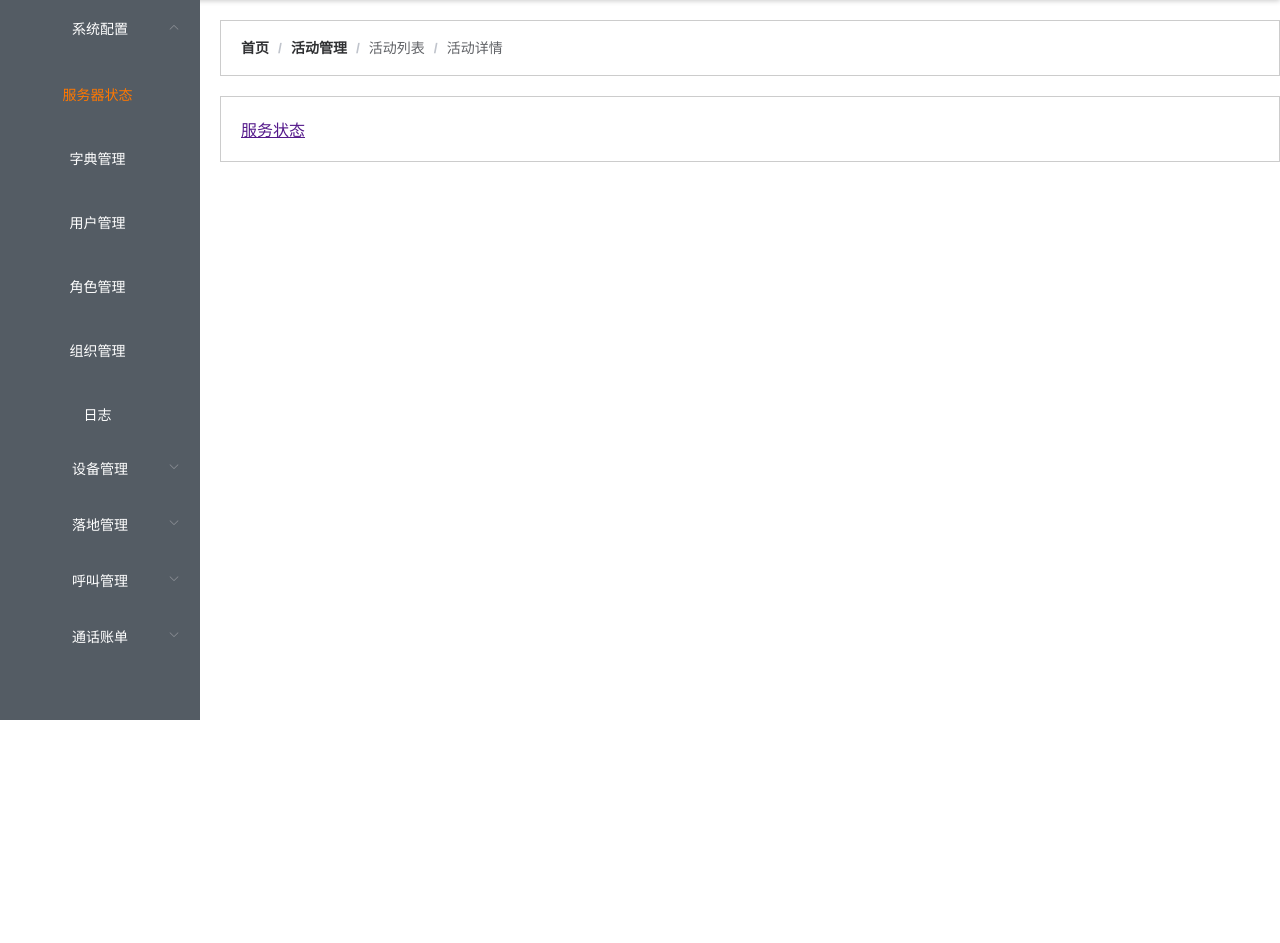
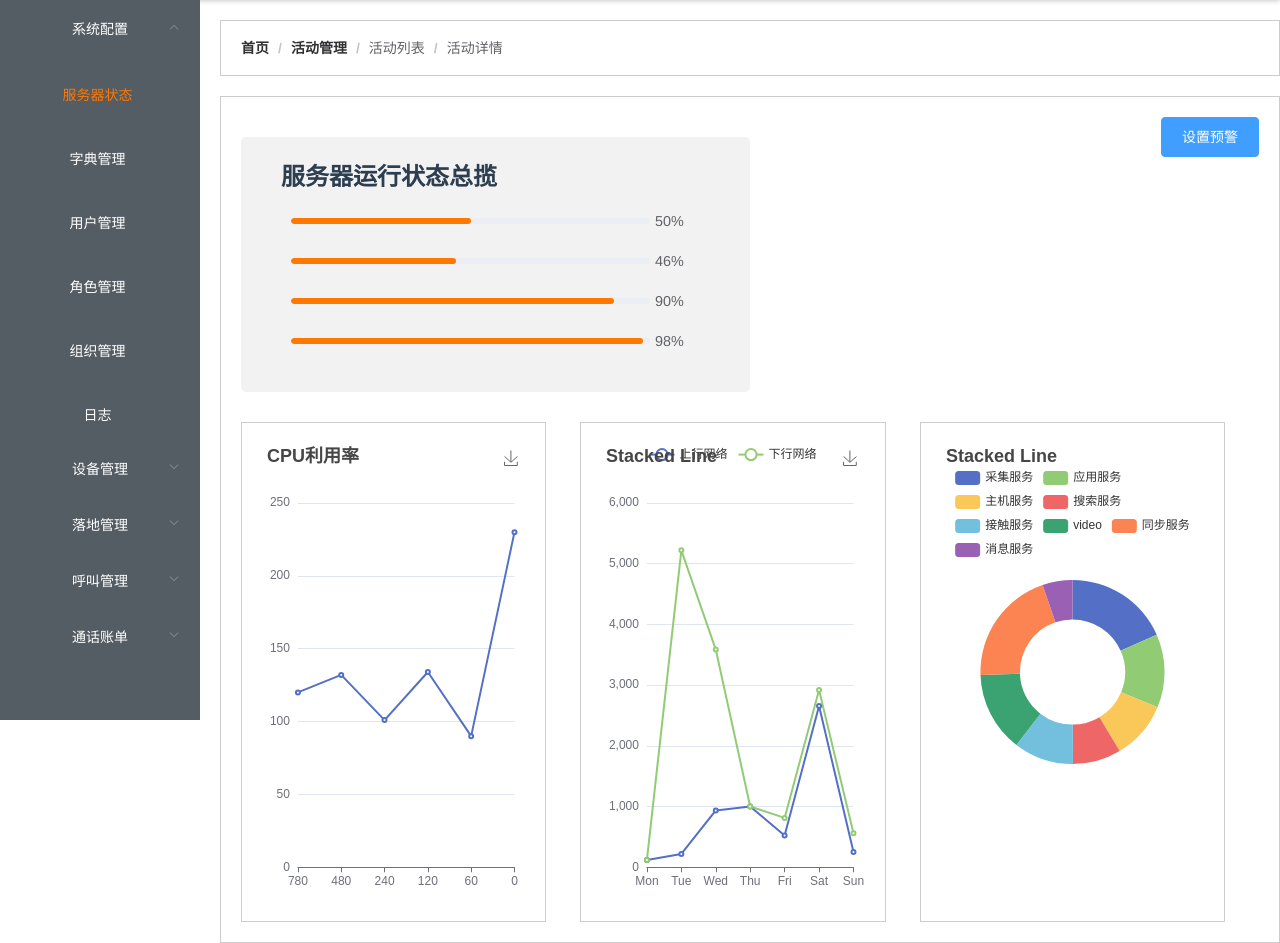
Before and after one commit to 2811267153/electyron-admin, a Vue app: page /layout/serveStarts in a window 1280 px wide. Shown: the part 80-1023 px from the top of the page. Before the commit the page ends 800 px from the top, so only its background shows below. Built offline with nearby package versions, Linux system fonts and the light colour scheme; a small style sheet from the web is missing.

Commit message:
页面整体布完善

```diff
--- a/package.json
+++ b/package.json
@@ -9,6 +9,7 @@
   "dependencies": {
     "axios": "^0.26.1",
     "core-js": "^3.8.3",
+    "echarts": "^5.3.2",
     "element-ui": "^2.15.6",
     "prettier": "^2.6.2",
     "vue": "^2.6.14",
--- a/src/main.js
+++ b/src/main.js
@@ -5,7 +5,11 @@ import store from './store'
 import ElementUI from 'element-ui'
 import 'element-ui/lib/theme-chalk/index.css'
 
+import echarts from 'echarts'
+
+
 Vue.config.productionTip = false
+Vue.prototype.$echarts = echarts;
 Vue.use(ElementUI)
 
 new Vue({
--- a/src/views/layout/manage/record-mange.vue
+++ b/src/views/layout/manage/record-mange.vue
@@ -1,12 +1,108 @@
 <template>
   <!--日志-->
-  <a href="">日志</a>
+  <div id="record">
+    <div class="container">
+      <p class="title">日志</p>
+      <div class="nav-form">
+        <el-form :inline="true" :model="form" class="demo-form-inline">
+          <el-form-item label="账户姓名">
+            <el-input
+                v-model="form.serialNumber"
+                placeholder="审批人"
+            ></el-input>
+          </el-form-item>
+          <el-form-item label="IP">
+            <el-input v-model="form.deviceName" placeholder="审批人"></el-input>
+          </el-form-item>
+          <el-form-item label="时间">
+            <el-select v-model="form.stauts" placeholder="请选择">
+              <el-option
+                  v-for="item in stautsData"
+                  :key="item.value"
+                  :label="item.label"
+                  :value="item.value"
+              >
+              </el-option>
+            </el-select>
+          </el-form-item>
+          <el-form-item>
+            <el-button type="primary" @click="">查询</el-button>
+          </el-form-item>
+        </el-form>
+      </div>
+    </div>
+
+    <el-table
+        :data="tableData"
+        style="width: 100%">
+      <el-table-column
+          prop="date"
+          label="日期"
+          width="180">
+      </el-table-column>
+      <el-table-column
+          prop="name"
+          label="姓名"
+          width="180">
+      </el-table-column>
+      <el-table-column
+          prop="address"
+          label="地址">
+      </el-table-column>
+    </el-table>
+  </div>
 </template>
 
 <script>
 export default {
-  name: 'record-mange'
+  name: 'record-mange',
+  data(){
+    return {
+      form: {
+      },
+      tableData: [{
+        date: '2016-05-02',
+        name: '王小虎',
+        address: '上海市普陀区金沙江路 1518 弄'
+      }, {
+        date: '2016-05-04',
+        name: '王小虎',
+        address: '上海市普陀区金沙江路 1517 弄'
+      }, {
+        date: '2016-05-01',
+        name: '王小虎',
+        address: '上海市普陀区金沙江路 1519 弄'
+      }, {
+        date: '2016-05-03',
+        name: '王小虎',
+        address: '上海市普陀区金沙江路 1516 弄'
+      }]
+    }
+  }
 }
 </script>
 
-<style scoped></style>
+<style scoped>
+/*#record {*/
+/*  display: flex;*/
+/*  justify-content: space-between;*/
+/*}*/
+
+.container {
+  flex: 1;
+  border: 1px solid #ccc;
+  margin: 0 20px 20px;
+}
+.container p {
+  background-color: #f2f2f2;
+  padding: 10px 15px;
+}
+
+.nav-form {
+
+  margin: 15px;
+  display: flex;
+  justify-content: space-between;
+}
+
+</style>
--- a/src/views/layout/manage/serveStauts.vue
+++ b/src/views/layout/manage/serveStauts.vue
@@ -1,11 +1,224 @@
 <template>
-  <a href="">服务状态</a>
+  <div id="serve-stauts">
+    <div class="overview">
+      <div class="overview-l">
+        <h2>服务器运行状态总揽</h2>
+        <el-progress class="percentage" :percentage="item" v-for="item in percentage" :color="customColor"></el-progress>
+      </div>
+      <div>
+        <el-button type="primary">设置预警</el-button>
+      </div>
+    </div>
+
+    <el-dialog title="设置预警" :visible.sync="dialogFormVisible">
+      <el-form :model="form" class="form">
+        <el-form-item label="CPU" :label-width="formLabelWidth">
+          <el-input v-model="form.cpu" autocomplete ="off"></el-input>
+        </el-form-item>
+        <el-form-item label="内存" :label-width="formLabelWidth">
+          <el-input v-model="form.ram" autocomplete="off"></el-input>
+        </el-form-item>
+        <el-form-item label="网络" :label-width="formLabelWidth">
+          <el-input v-model="form.network" autocomplete="off"></el-input>
+        </el-form-item>
+        <el-form-item label="硬盘" :label-width="formLabelWidth">
+          <el-input v-model="form.hardDisk" autocomplete="off"></el-input>
+        </el-form-item>
+        <el-form-item label="预警电话" :label-width="formLabelWidth">
+          <el-input v-model="form.call" autocomplete="off"></el-input>
+        </el-form-item>
+      </el-form>
+      <div slot="footer" class="dialog-footer">
+        <el-button @click="dialogFormVisible = false">取 消</el-button>
+        <el-button type="primary" @click="dialogFormVisible = false">确 定</el-button>
+      </div>
+    </el-dialog>
+    <div class="warp">
+      <v-index :data="option"></v-index>
+      <v-index :data="options"></v-index>
+      <v-index :data="optionsInfo"></v-index>
+    </div>
+  </div>
 </template>
 
 <script>
+import  vIndex from './v-echarts/index'
+
 export default {
-  name: 'serveStarts'
-}
+  name: 'serveStarts',
+  components: {
+    vIndex
+  },
+
+  //      myChart.setOption(option);
+
+  data(){
+    return {
+      form: {
+        cpu: '95',
+        ram: '95',
+        network: '95',
+        hardDisk: '95',
+        call: ''
+      },
+      option:  {
+        title: {
+          text: 'CPU利用率'
+        },
+        tooltip: {
+          trigger: 'axis'
+        },
+        legend: {
+          data: ['Email', 'Union Ads', 'Video Ads', 'Direct', 'Search Engine']
+        },
+        grid: {
+          left: '3%',
+          right: '4%',
+          bottom: '3%',
+          containLabel: true
+        },
+        toolbox: {
+          feature: {
+            saveAsImage: {}
+          }
+        },
+        xAxis: {
+          type: 'category',
+          boundaryGap: false,
+          data: [ '780', '480', '240', '120', '60', '0']
+        },
+        yAxis: {
+          type: 'value'
+        },
+        series: [
+          {
+            name: 'CPU',
+            type: 'line',
+            stack: 'Total',
+            data: [120, 132, 101, 134, 90, 230, 210]
+          },
+        ]
+      },
+      dialogFormVisible: false,
+      formLabelWidth: '120px',
+      percentage: [50, 46, 90, 98],
+      customColor: '#ff7800',
+      options:  {
+        title: {
+          text: 'Stacked Line'
+        },
+        tooltip: {
+          trigger: 'axis'
+        },
+        legend: {
+          data: ['上行网络', '下行网络',]
+        },
+        grid: {
+          left: '3%',
+          right: '4%',
+          bottom: '3%',
+          containLabel: true
+        },
+        toolbox: {
+          feature: {
+            saveAsImage: {}
+          }
+        },
+        xAxis: {
+          type: 'category',
+          boundaryGap: false,
+          data: ['Mon', 'Tue', 'Wed', 'Thu', 'Fri', 'Sat', 'Sun']
+        },
+        yAxis: {
+          type: 'value'
+        },
+        series: [
+          {
+            name: '上行网络',
+            type: 'line',
+            stack: 'Total',
+            data: [120, 220, 936, 1000, 523, 2655, 250]
+          },
+          {
+            name: '下行网络',
+            type: 'line',
+            stack: 'Total',
+            data: [0, 5000, 2650, 0, 290, 265, 310]
+          },
+        ]
+      },
+      optionsInfo: {
+        title: {
+          text: 'Stacked Line'
+        },
+        tooltip: {
+          trigger: 'item'
+        },
+        legend: {
+          top: '5%',
+          left: 'center'
+        },
+        series: [
+          {
+            name: 'Access From',
+            type: 'pie',
+            radius: ['40%', '70%'],
+            avoidLabelOverlap: false,
+            label: {
+              show: false,
+              position: 'center'
+            },
+            emphasis: {
+              label: {
+                show: true,
+                fontSize: '40',
+                fontWeight: 'bold'
+              }
+            },
+            labelLine: {
+              show: false
+            },
+            data: [
+              { value: 1048, name: '采集服务' },
+              { value: 735, name: '应用服务' },
+              { value: 580, name: '主机服务' },
+              { value: 484, name: '搜索服务' },
+              { value: 600, name: '接触服务' },
+              { value: 800, name: 'video' },
+              { value: 1156, name: '同步服务' },
+              { value: 300, name: '消息服务' }
+            ]
+          }
+        ]
+      },
+    }
+}}
 </script>
 
-<style scoped></style>
+<style scoped>
+.overview{
+  display: flex;
+  justify-content: space-between;
+}
+.form {
+  width: 50%;
+}
+.overview-l {
+
+  width: 50%;
+  padding: 20px 40px ;
+  background-color: #f2f2f2;
+  margin: 20px 0 30px;
+  border-radius: 5px;
+}
+.overview .percentage {
+  margin: 20px 10px;
+  height: 20px;
+}
+.warp{
+  display: flex;
+  width: 100%;
+
+  justify-content: space-between;
+}
+</style>
--- /dev/null
+++ b/src/views/layout/manage/v-echarts/index.vue
@@ -0,0 +1,44 @@
+<template>
+  <div class="warp">
+    <div class="v-echarts" ref="eCharts">
+
+    </div>
+  </div>
+</template>
+
+<script>
+
+import * as echarts from 'echarts';
+
+export default {
+  name: "v-index",
+  props: {
+    data: {
+      type: Object,
+      default(){
+        return {}
+      }
+    }
+  },
+  mounted() {
+    this.drawChart()
+  },
+  methods: {
+    drawChart(){
+      const  eCharts = echarts.init(this.$refs.eCharts)
+      const option =  this.data
+
+      eCharts.setOption(option)
+    }
+  }
+}
+</script>
+
+<style scoped>
+  .v-echarts {
+    width: 90%;
+    height: 500px;
+    padding: 20px;
+    border: 1px solid #cccccc;
+  }
+</style>
```
Also changed, not shown: 1 other file (tests, documents, lock files or other folders).
